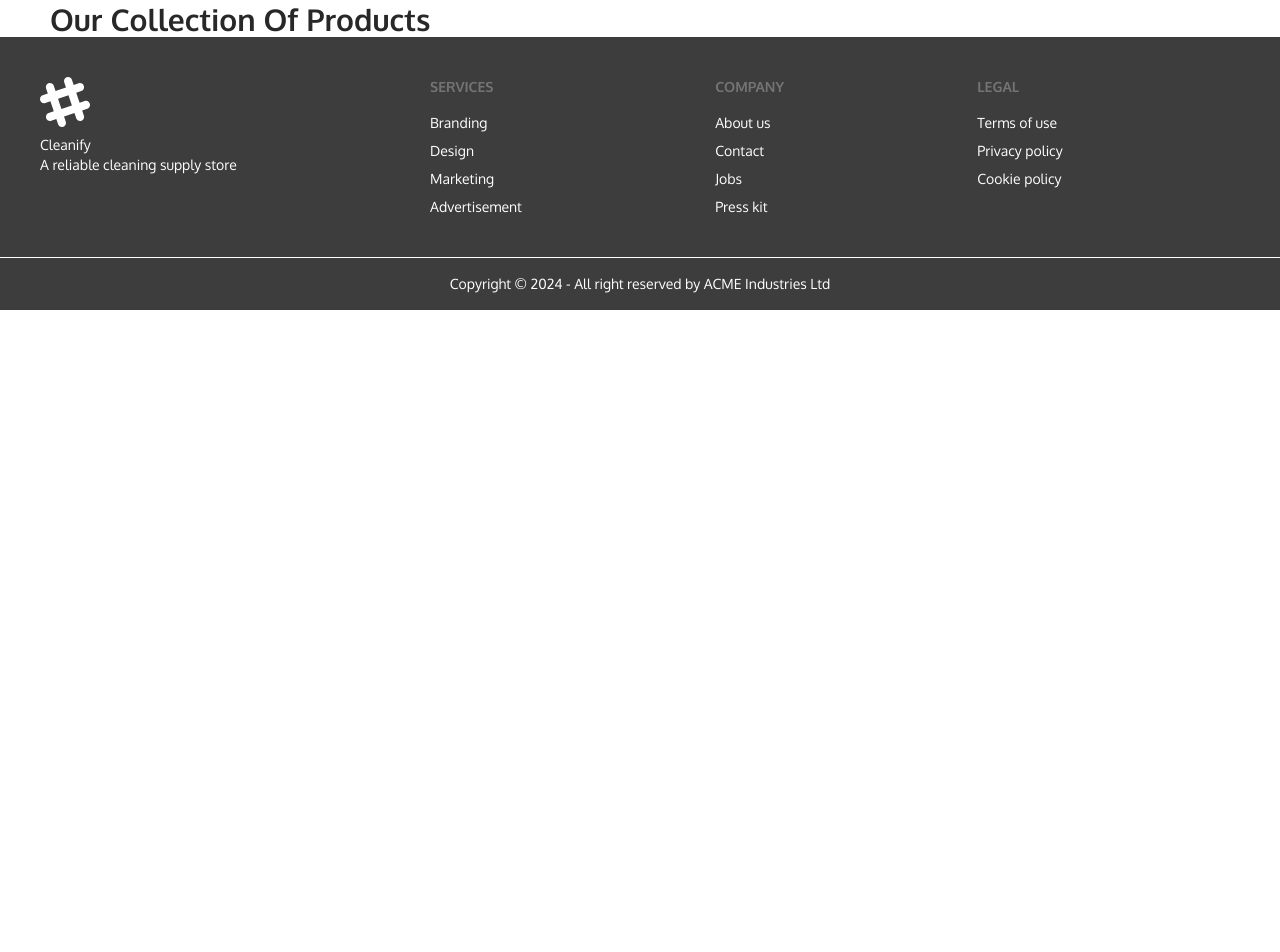
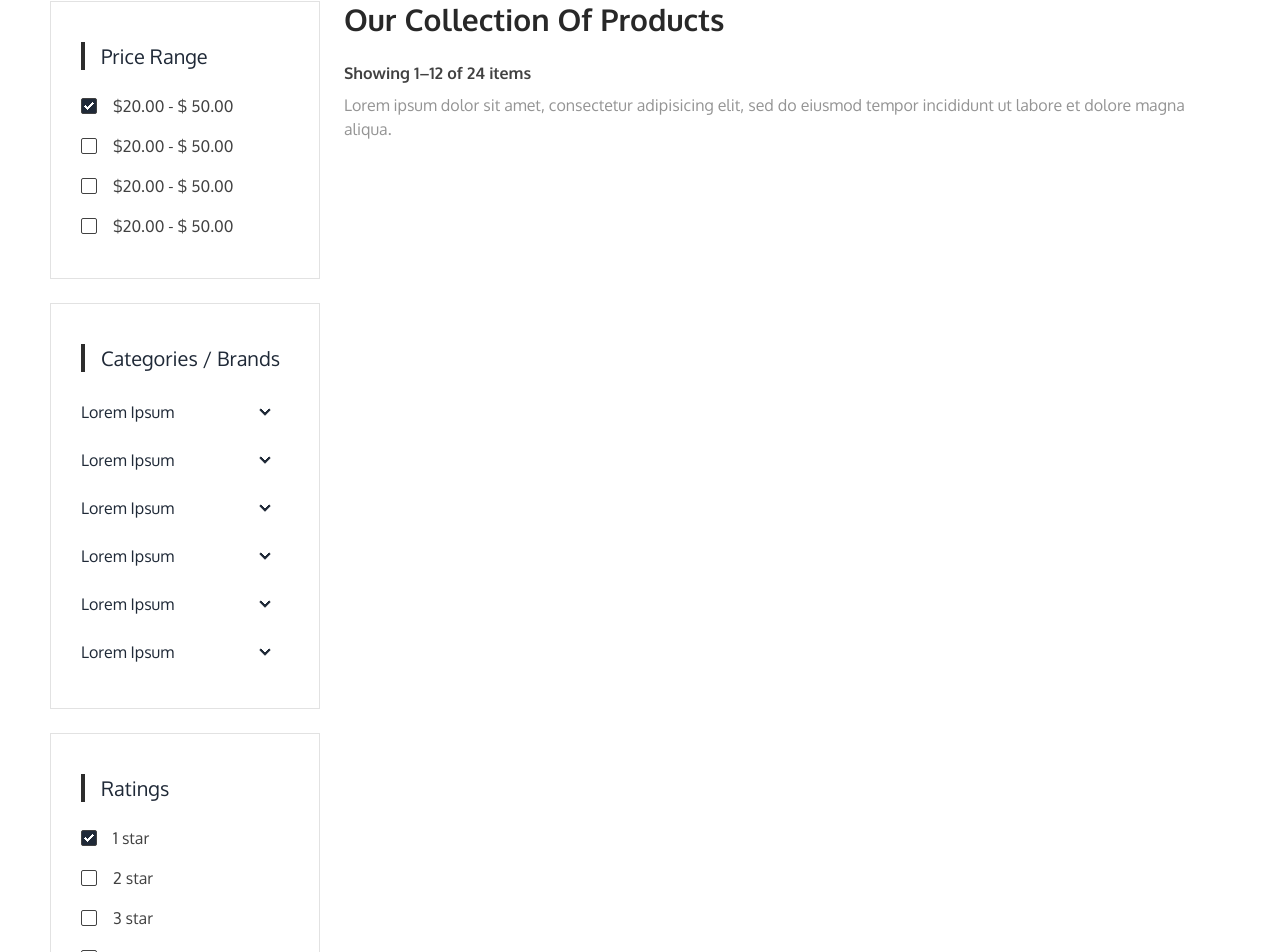
Before and after one commit to mehedii-h03/cleanify, a Next.js app: page /products in a window 1280 px wide. Shown: the part 99-1051 px from the top of the page. Before the commit the page ends 800 px from the top, so only its background shows below. Built offline with nearby package versions, Linux system fonts and the light colour scheme.

Commit message:
Products page added

```diff
--- a/src/app/(home)/flash-sale/page.jsx
+++ b/src/app/(home)/flash-sale/page.jsx
@@ -11,7 +11,7 @@ const Page = () => {
     return (
         <section className="mb-32">
             <Container>
-                <PageHeader title={"Flash Sale"} description={"Lorem ipsum dolor sit amet, consectetur adipisicing elit, sed doeiusmod tempor incididunt ut labore et dolore magna aliqua."} />
+                <PageHeader title={"Flash Sale"} primaryDesc="Showing 1–12 of 24 items" secondaryDesc={"Lorem ipsum dolor sit amet, consectetur adipisicing elit, sed doeiusmod tempor incididunt ut labore et dolore magna aliqua."} />
                 <div className="mt-8 grid grid-cols-1 sm:grid-cols-2 md:grid-cols-3 xl:grid-cols-4 gap-6 place-items-center place-content-center">
                     <ProductCard
                         img={
--- a/src/app/(home)/products/page.jsx
+++ b/src/app/(home)/products/page.jsx
@@ -1,12 +1,19 @@
 import Container from "@/components/ui/Container";
+import PageHeader from "@/components/ui/PageHeader";
+import Filtering from "@/components/Pages/Products/Filtering";
 
 const Page = () => {
     return (
-        <section>
-            <Container>
-                <h3 className="text-TPrimary text-2xl md:text-3xl font-bold">
-                    Our Collection Of Products
-                </h3>
+        <section className="mb-28">
+            <Container className="flex flex-row-reverse gap-6">
+                <div>
+
+                    <PageHeader title="Our Collection Of Products" primaryDesc="Showing 1–12 of 24 items" secondaryDesc="Lorem ipsum dolor sit amet, consectetur adipisicing elit, sed do eiusmod tempor incididunt ut labore et dolore magna aliqua." />
+                </div>
+                {/* Filtering */}
+                <div>
+                    <Filtering />
+                </div>
             </Container>
         </section>
     );
--- a/src/app/globals.css
+++ b/src/app/globals.css
@@ -82,3 +82,14 @@ html {
 .image-gallery-swipe {
     margin-left: 20px !important;
 }
+
+/* Daisy ui collapse */
+.collapse-title,
+:where(.collapse > input[type="checkbox"]),
+:where(.collapse > input[type="radio"]) {
+    min-height: 5px !important;
+}
+
+.collapse-title::after {
+    top: 1rem !important;
+}
--- /dev/null
+++ b/src/components/pages/Products/Filtering.jsx
@@ -0,0 +1,116 @@
+const Filtering = () => {
+    return (
+        <div className="space-y-6">
+            {/* Price Filtering */}
+            <div className="border border-[#E2E2E2] py-10 px-[30px]">
+                <h3 className="text-xl border-s-4 border-[#2D2D2D] ps-4">Price  Range</h3>
+                <ul className="mt-6 space-y-4">
+                    <li className="flex items-center gap-4 text-[#414141] w-52">
+                        <input type="checkbox" defaultChecked className="checkbox size-4 rounded-sm border-[#414141]" />
+                        <p>$20.00 - $ 50.00</p>
+                    </li>
+                    <li className="flex items-center gap-4 text-[#414141] w-52">
+                        <input type="checkbox" className="checkbox size-4 rounded-sm border-[#414141]" />
+                        <p>$20.00 - $ 50.00</p>
+                    </li>
+                    <li className="flex items-center gap-4 text-[#414141] w-52">
+                        <input type="checkbox" className="checkbox size-4 rounded-sm border-[#414141]" />
+                        <p>$20.00 - $ 50.00</p>
+                    </li>
+                    <li className="flex items-center gap-4 text-[#414141] w-52">
+                        <input type="checkbox" className="checkbox size-4 rounded-sm border-[#414141]" />
+                        <p>$20.00 - $ 50.00</p>
+                    </li>
+                </ul>
+            </div>
+            {/* Category Filtering */}
+            <div className="border border-[#E2E2E2] py-10 px-[30px]">
+                <h3 className="text-xl border-s-4 border-[#2D2D2D] ps-4">Categories / Brands</h3>
+                <ul className="mt-6 space-y-4">
+                    <li className="collapse collapse-arrow w-52">
+                        <input type="checkbox" />
+                        <div className="collapse-title min-h-0 ps-0 pb-0 pt-1 after:top-10">
+                            Lorem Ipsum
+                        </div>
+                        <div className="collapse-content p-0 pt-1">
+                            <p>hello</p>
+                        </div>
+                    </li>
+                    <li className="collapse collapse-arrow w-52">
+                        <input type="checkbox" />
+                        <div className="collapse-title min-h-0 ps-0 pb-0 pt-1 after:top-10">
+                            Lorem Ipsum
+                        </div>
+                        <div className="collapse-content p-0 pt-1">
+                            <p>hello</p>
+                        </div>
+                    </li>
+                    <li className="collapse collapse-arrow w-52">
+                        <input type="checkbox" />
+                        <div className="collapse-title min-h-0 ps-0 pb-0 pt-1 after:top-10">
+                            Lorem Ipsum
+                        </div>
+                        <div className="collapse-content p-0 pt-1">
+                            <p>hello</p>
+                        </div>
+                    </li>
+                    <li className="collapse collapse-arrow w-52">
+                        <input type="checkbox" />
+                        <div className="collapse-title min-h-0 ps-0 pb-0 pt-1 after:top-10">
+                            Lorem Ipsum
+                        </div>
+                        <div className="collapse-content p-0 pt-1">
+                            <p>hello</p>
+                        </div>
+                    </li>
+                    <li className="collapse collapse-arrow w-52">
+                        <input type="checkbox" />
+                        <div className="collapse-title min-h-0 ps-0 pb-0 pt-1 after:top-10">
+                            Lorem Ipsum
+                        </div>
+                        <div className="collapse-content p-0 pt-1">
+                            <p>hello</p>
+                        </div>
+                    </li>
+                    <li className="collapse collapse-arrow w-52">
+                        <input type="checkbox" />
+                        <div className="collapse-title min-h-0 ps-0 pb-0 pt-1 after:top-10">
+                            Lorem Ipsum
+                        </div>
+                        <div className="collapse-content p-0 pt-1">
+                            <p>hello</p>
+                        </div>
+                    </li>
+                </ul>
+            </div>
+            {/* Ratings Filtering */}
+            <div className="border border-[#E2E2E2] py-10 px-[30px]">
+                <h3 className="text-xl border-s-4 border-[#2D2D2D] ps-4">Ratings</h3>
+                <ul className="mt-6 space-y-4">
+                    <li className="flex items-center gap-4 text-[#414141] w-52">
+                        <input type="checkbox" defaultChecked className="checkbox size-4 rounded-sm border-[#414141] " />
+                        <p>1 star</p>
+                    </li>
+                    <li className="flex items-center gap-4 text-[#414141] w-52">
+                        <input type="checkbox" className="checkbox size-4 rounded-sm border-[#414141]" />
+                        <p>2 star</p>
+                    </li>
+                    <li className="flex items-center gap-4 text-[#414141] w-52">
+                        <input type="checkbox" className="checkbox size-4 rounded-sm border-[#414141]" />
+                        <p>3 star</p>
+                    </li>
+                    <li className="flex items-center gap-4 text-[#414141] w-52">
+                        <input type="checkbox" className="checkbox size-4 rounded-sm border-[#414141]" />
+                        <p>4 star</p>
+                    </li>
+                    <li className="flex items-center gap-4 text-[#414141] w-52">
+                        <input type="checkbox" className="checkbox size-4 rounded-sm border-[#414141]" />
+                        <p>5 star</p>
+                    </li>
+                </ul>
+            </div>
+        </div>
+    );
+};
+
+export default Filtering;
--- a/src/components/ui/PageHeader.tsx
+++ b/src/components/ui/PageHeader.tsx
@@ -1,15 +1,20 @@
 type TPageHeaderProps = {
   title: string;
-  description: string;
+  primaryDesc: string;
+  secondaryDesc: string;
 };
 
-const PageHeader = ({ title, description }: TPageHeaderProps) => {
+const PageHeader = ({
+  title,
+  primaryDesc,
+  secondaryDesc,
+}: TPageHeaderProps) => {
   return (
     <div className="space-y-6">
       <h3 className="text-TPrimary text-2xl md:text-3xl font-bold">{title}</h3>
-      <div>
-        <h5 className="text-[#414141] font-bold">Showing 1–12 of 24 items</h5>
-        <p className="text-[#949494]">{description}</p>
+      <div className="space-y-2">
+        <h5 className="text-[#414141] font-bold">{primaryDesc}</h5>
+        <p className="text-[#949494]">{secondaryDesc}</p>
       </div>
     </div>
   );
```
